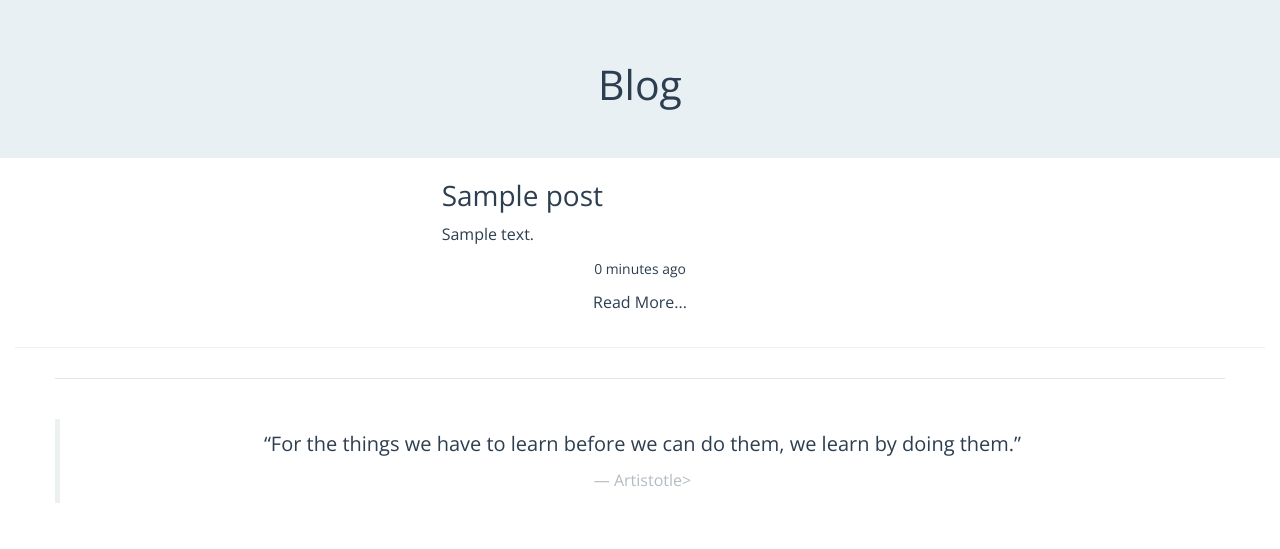
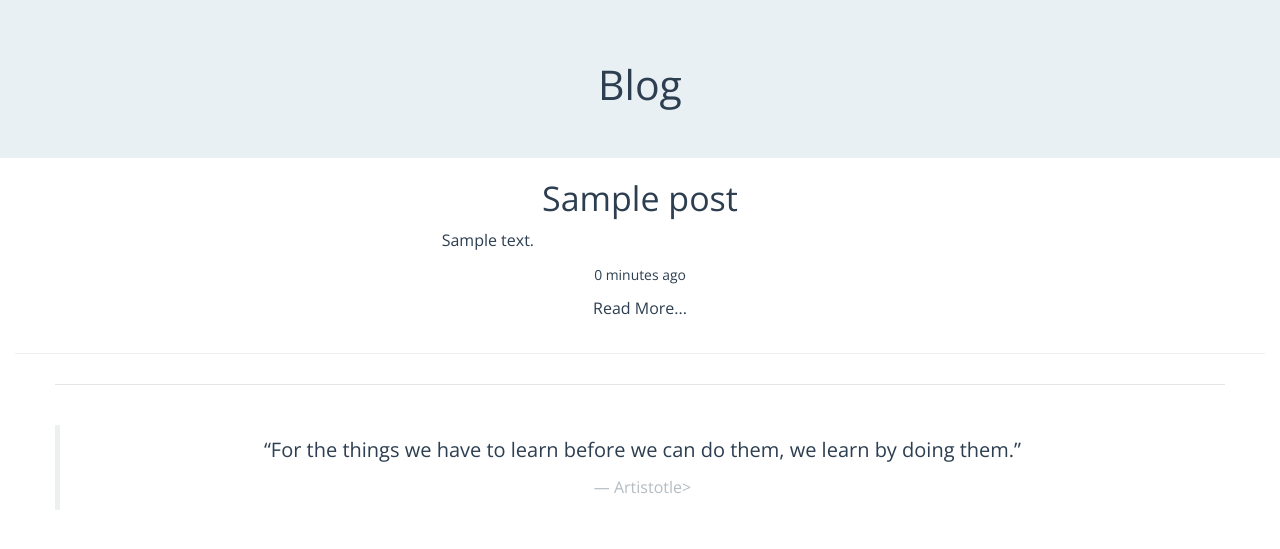
Before and after one commit to mooja/spacedonkey, a Django app: page /blog/ in a window 1280 px wide. Shown: the part 60-609 px from the top of the page. Run offline with Django 3.2, Linux system fonts and the light colour scheme; tables that the repository leaves empty hold one stand-in row (values such as "Sample post"); some libraries are stand-ins or nearby versions.

Commit message:
Change blog row width to col-md-6 from col-md-4

```diff
--- a/spacedonkey/templates/blog/post_list.html
+++ b/spacedonkey/templates/blog/post_list.html
@@ -16,9 +16,9 @@
 {% for post in object_list %}
 <div class="container-fluid">
     <div class="row">
-        <div class="col-md-4 col-md-offset-4">
-            <div class="entry-title">
-                <h3>{{ post.title }}</h3>
+        <div class="col-md-6 col-md-offset-3">
+            <div class="blog-entry-title">
+                <p><center><a href="{% url 'blog:post-detail' pk=post.pk slug=post.slug %}"><h2>{{ post.title }}</h2></a></center></p>
             </div>
         </div>
     </div>
```
